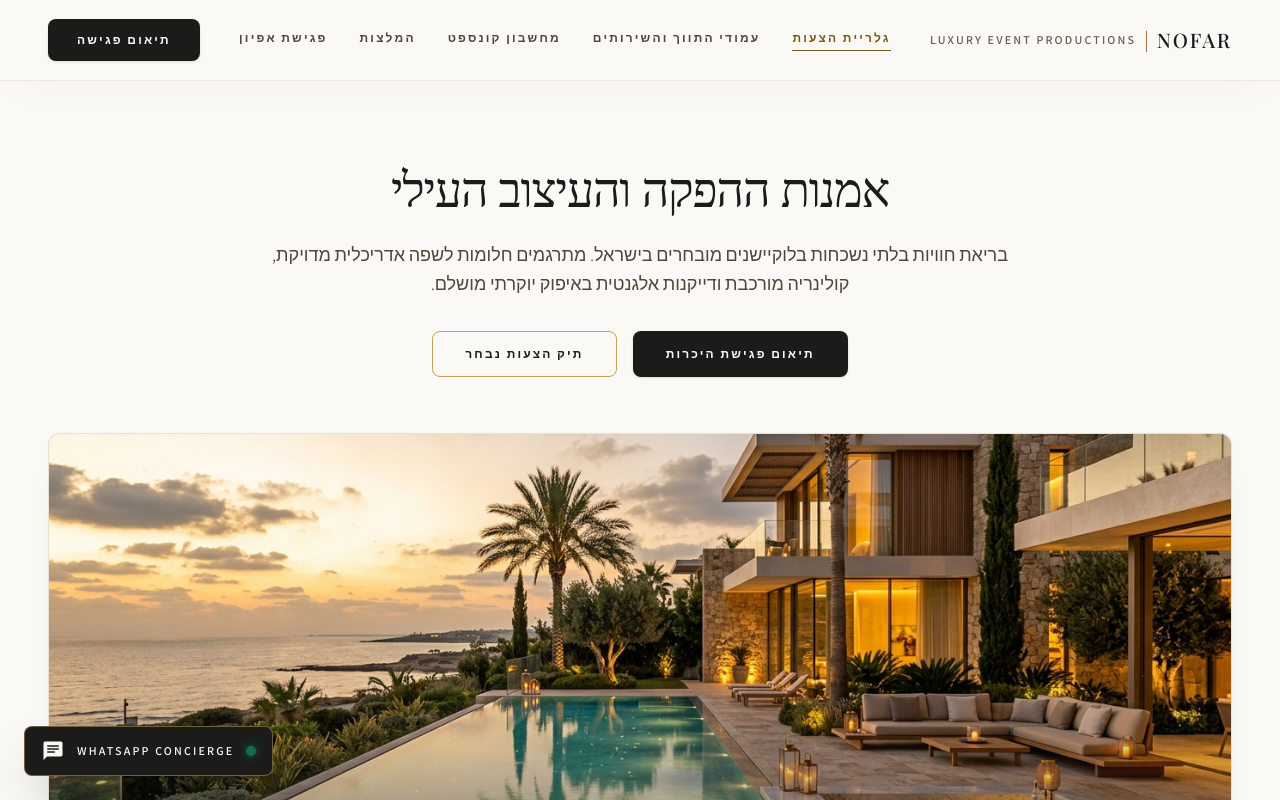
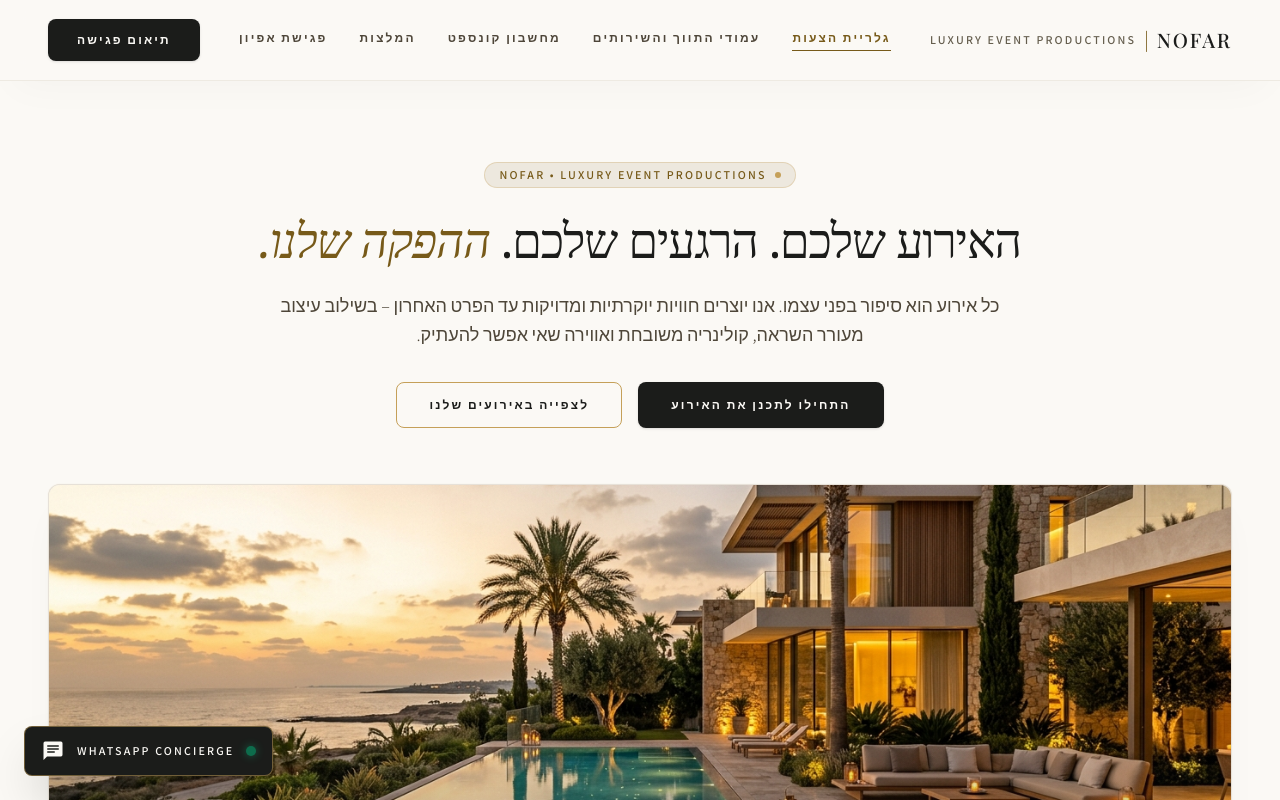
Before and after one commit to Almog787/Nofar-production, a React (Vite) app: page / in a window 1280 px wide. Shown: the top 800 px of the page. Built offline with nearby package versions, Linux system fonts and the light colour scheme; a web font is replaced by a local one.

Commit message:
feat(hero): update hero section branding and copy
Add a luxury branding badge and refresh the headline and description text to better reflect the premium event production identity.

```diff
--- a/src/App.tsx
+++ b/src/App.tsx
@@ -452,12 +452,17 @@ export function App() {
         <div className="max-w-7xl mx-auto px-4 sm:px-6 lg:px-12">
           {/* Top Subtitle Badge & Headline */}
           <div className="text-center max-w-4xl mx-auto mb-8 sm:mb-12 md:mb-14">
+            <div className="inline-flex items-center gap-2 px-3.5 py-1 rounded-full bg-[#775a19]/10 border border-[#c5a059]/30 text-[#775a19] font-label-caps text-[11px] sm:text-xs tracking-[0.2em] uppercase mb-4 sm:mb-6 font-semibold">
+              <span className="w-1.5 h-1.5 rounded-full bg-[#c5a059]" />
+              NOFAR • LUXURY EVENT PRODUCTIONS
+            </div>
+
             <h1 className="text-3xl sm:text-4xl md:text-5xl lg:text-display-lg leading-tight md:leading-[1.15] font-serif text-[#1b1c1a] mb-4 sm:mb-6 font-normal tracking-tight">
-              אמנות ההפקה והעיצוב העילי
+              האירוע שלכם. הרגעים שלכם. <span className="italic text-[#775a19]">ההפקה שלנו.</span>
             </h1>
 
             <p className="text-base sm:text-lg md:text-body-lg text-[#4e4639] max-w-2xl sm:max-w-3xl mx-auto leading-relaxed font-light">
-              בריאת חוויות בלתי נשכחות בלוקיישנים מובחרים בישראל. מתרגמים חלומות לשפה אדריכלית מדויקת, קולינריה מורכבת ודייקנות אלגנטית באיפוק יוקרתי מושלם.
+              כל אירוע הוא סיפור בפני עצמו. אנו יוצרים חוויות יוקרתיות ומדויקות עד הפרט האחרון – בשילוב עיצוב מעורר השראה, קולינריה משובחת ואווירה שאי אפשר להעתיק.
             </p>
 
             {/* CTAs */}
@@ -466,13 +471,13 @@ export function App() {
                 className="inline-flex items-center justify-center bg-[#1b1c1a] text-[#fbf9f5] px-8 py-3.5 rounded-lg font-label-caps text-label-caps uppercase tracking-widest hover:bg-[#775a19] transition-all duration-300 shadow-sm border border-transparent hover:border-[#c5a059]"
                 href="#inquiry"
               >
-                תיאום פגישת היכרות
+                התחילו לתכנן את האירוע
               </a>
               <a
                 className="inline-flex items-center justify-center bg-transparent border border-[#c5a059] text-[#1b1c1a] px-8 py-3.5 rounded-lg font-label-caps text-label-caps uppercase tracking-widest hover:bg-[#f5f3ef] transition-all duration-300"
                 href="#gallery"
               >
-                תיק הצעות נבחר
+                לצפייה באירועים שלנו
               </a>
             </div>
           </div>
```
